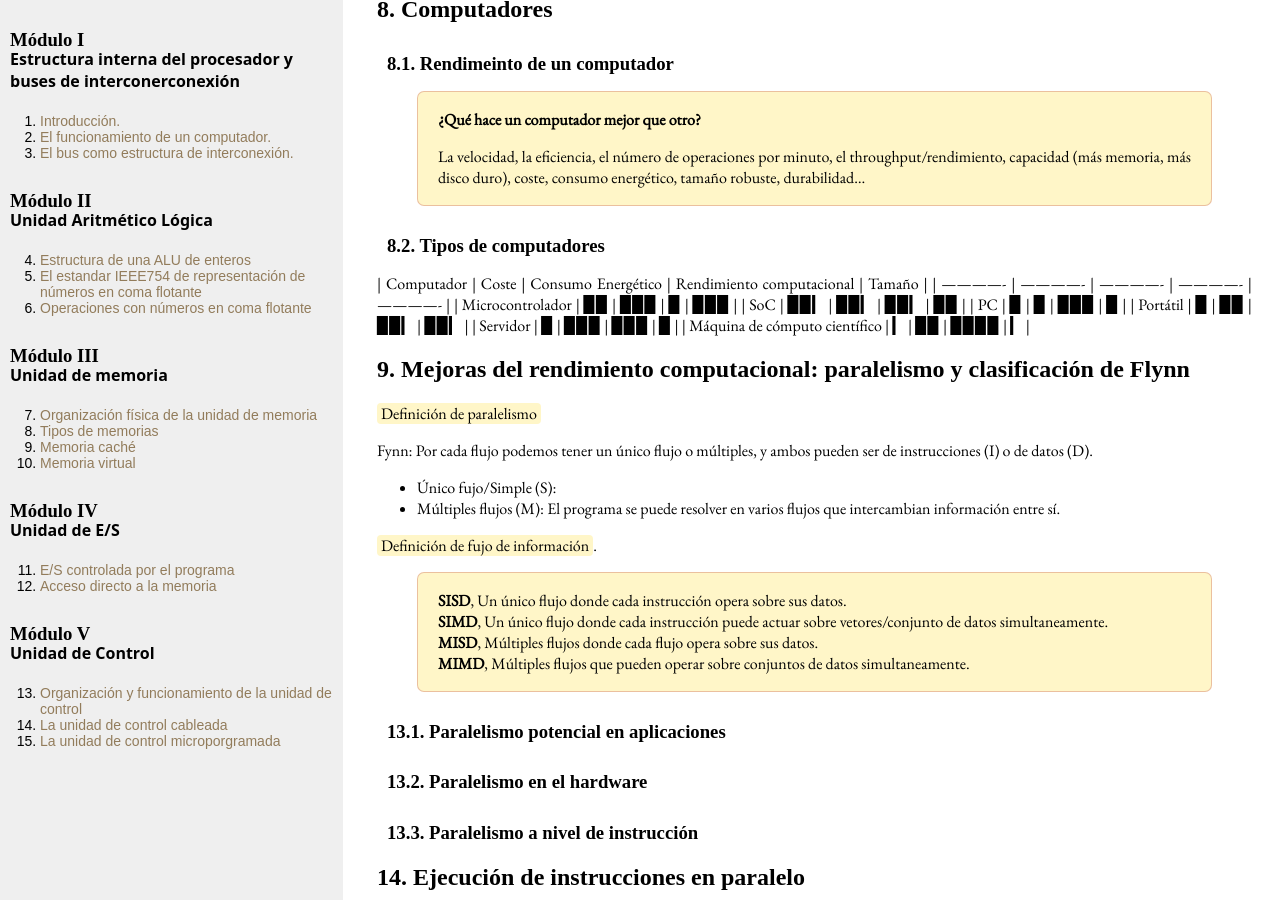
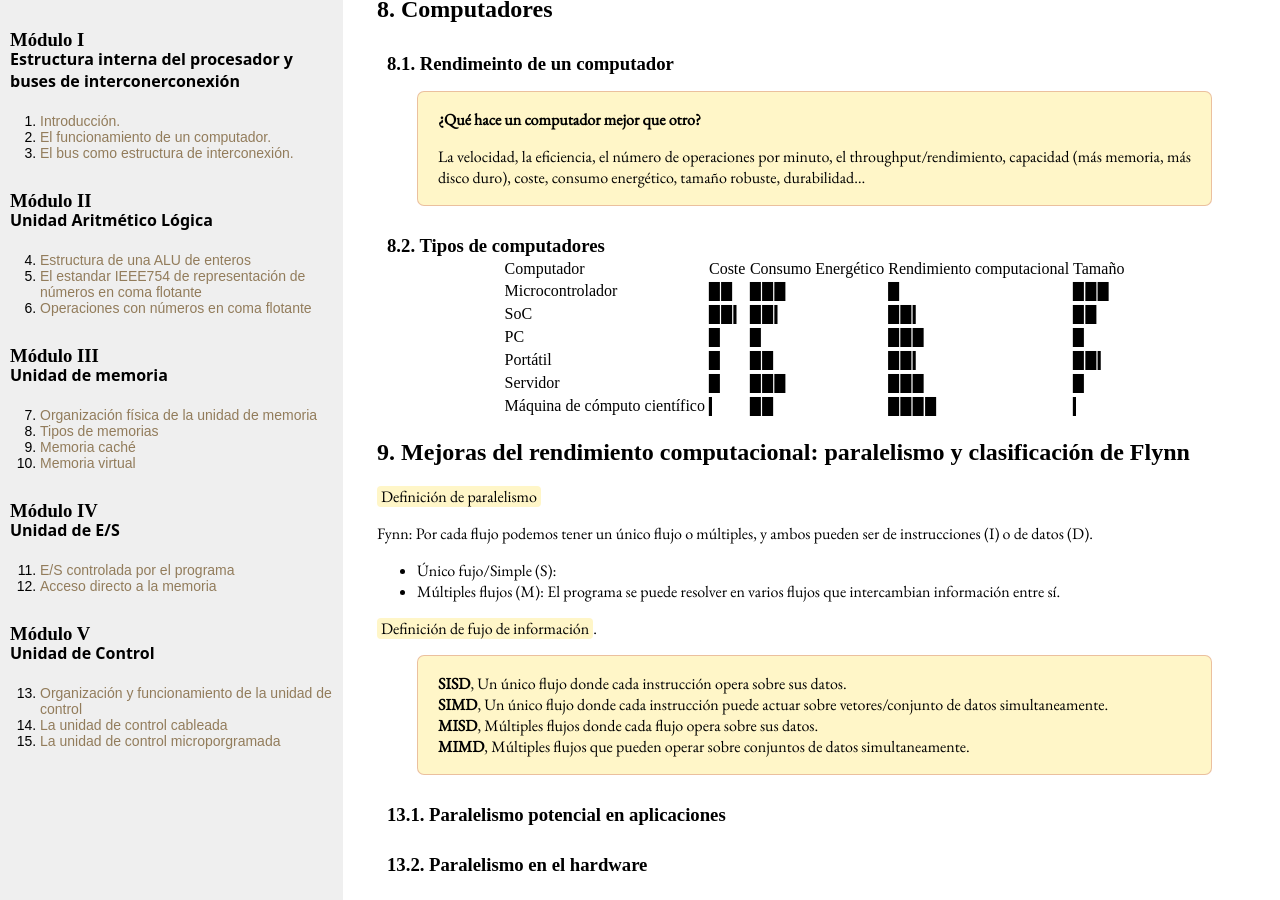
Before and after one commit to dkaerit/EDC, a Jekyll site: the page built from _posts/2020-10-05-TEMA02.md, in a window 1280 px wide and 900 px high, scrolled down 14044 px. Built offline with Jekyll 4.4.1, drawn with Linux system fonts in a browser that asks for light colours; some web fonts are replaced.

Commit message:
Update 2020-10-05-TEMA02.md

```diff
--- a/_posts/2020-10-05-TEMA02.md
+++ b/_posts/2020-10-05-TEMA02.md
@@ -388,14 +388,61 @@ Direccionamiento implicito.
 > La velocidad, la eficiencia, el número de operaciones por minuto, el throughput/rendimiento, capacidad (más memoria, más disco duro), coste, consumo energético, tamaño robuste, durabilidad...
 
 ### 8.2. Tipos de computadores
-| Computador | Coste | Consumo Energético | Rendimiento computacional | Tamaño |
-| ------------- | ------------- | ------------- | ------------- | ------------- |
-| Microcontrolador | ▉▉ | ▉▉▉ | ▉ | ▉▉▉ |
-| SoC | ▉▉▎ | ▉▉▎ | ▉▉▎ | ▉▉ |
-| PC | ▉ | ▉ | ▉▉▉ | ▉ |
-| Portátil | ▉ | ▉▉ | ▉▉▎ | ▉▉▎ |
-| Servidor | ▉ | ▉▉▉ | ▉▉▉ | ▉ |
-| Máquina de cómputo científico | ▎ | ▉▉ | ▉▉▉▉ | ▎ |
+<table>
+  <thead>
+    <tr>
+      <td>Computador</td>
+      <td>Coste</td>
+      <td>Consumo Energético</td>
+      <td>Rendimiento computacional</td>
+      <td>Tamaño</td>
+    </tr>
+  </thead>
+  <tbody>
+    <tr>
+      <td>Microcontrolador</td>
+      <td>▉▉</td>
+      <td>▉▉▉</td>
+      <td>▉</td>
+      <td>▉▉▉</td>
+    </tr>
+    <tr>
+      <td>SoC</td>
+      <td>▉▉▎</td>
+      <td>▉▉▎</td>
+      <td>▉▉▎</td>
+      <td>▉▉</td>
+    </tr>
+    <tr>
+      <td>PC</td>
+      <td>▉</td>
+      <td>▉</td>
+      <td>▉▉▉</td>
+      <td>▉</td>
+    </tr>
+    <tr>
+      <td>Portátil</td>
+      <td>▉</td>
+      <td>▉▉</td>
+      <td>▉▉▎</td>
+      <td>▉▉▎</td>
+    </tr>
+    <tr>
+      <td>Servidor</td>
+      <td>▉</td>
+      <td>▉▉▉</td>
+      <td>▉▉▉</td>
+      <td>▉</td>
+    </tr>
+    <tr>
+      <td>Máquina de cómputo científico</td>
+      <td>▎</td>
+      <td>▉▉</td>
+      <td>▉▉▉▉</td>
+      <td>▎</td>
+    </tr>
+  </tbody>
+</table>
 
 ## 9. Mejoras del rendimiento computacional: paralelismo y clasificación de Flynn
 
```
